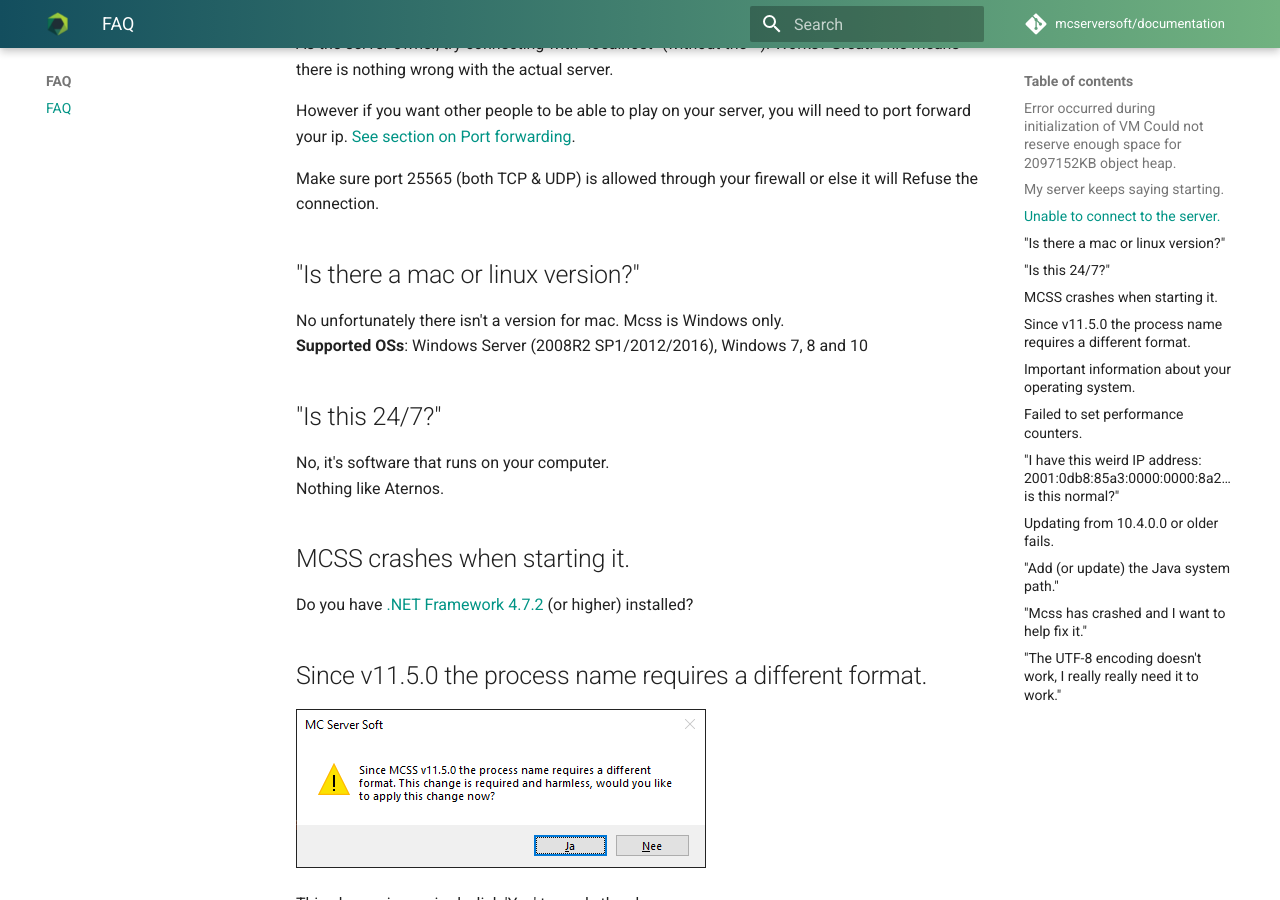
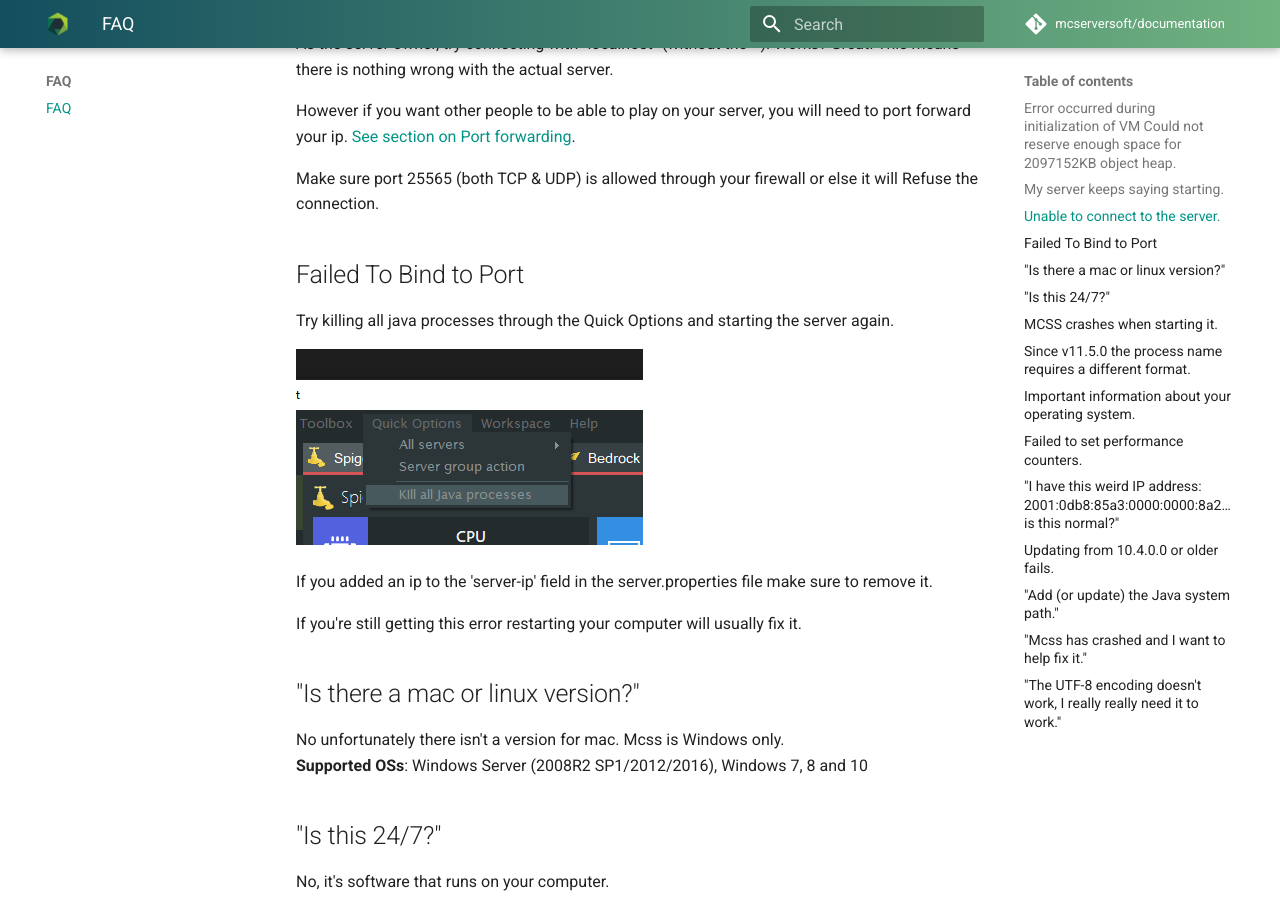
Before and after one commit to mcserversoft/documentation, an MkDocs documentation site: the page built from docs/faq.md, in a window 1280 px wide and 900 px high, scrolled down 1374 px. Built offline with MkDocs 1.6.1 and Material for MkDocs 9.7.7, drawn with Linux system fonts in a browser that asks for light colours; comment, search, counter and statistics services are not loaded.

Commit message:
Added "Failed To Bind To Port" Section to the FAQ

```diff
--- a/docs/faq.md
+++ b/docs/faq.md
@@ -48,6 +48,17 @@
 [See section on Port forwarding](https://mcserversoft.github.io/documentation/port-forwarding).
 
 Make sure port 25565 (both TCP & UDP) is allowed through your firewall or else it will Refuse the connection.
+
+<a name="failed-to-bind-to-port"></a>
+## Failed To Bind to Port
+
+Try killing all java processes through the Quick Options and starting the server again.
+
+![Screenshot of the Kill all java processes option in the Quick Options menu](assets/screenshots/kill_java_processes.png)
+
+If you added an ip to the 'server-ip' field in the server.properties file make sure to remove it.
+
+If you're still getting this error restarting your computer will usually fix it.
 
 <a name="is-there-a-mac-version"></a>
 ## "Is there a mac or linux version?"
```
Also changed, not shown: docs/assets/screenshots/kill_java_processes.png (added).
